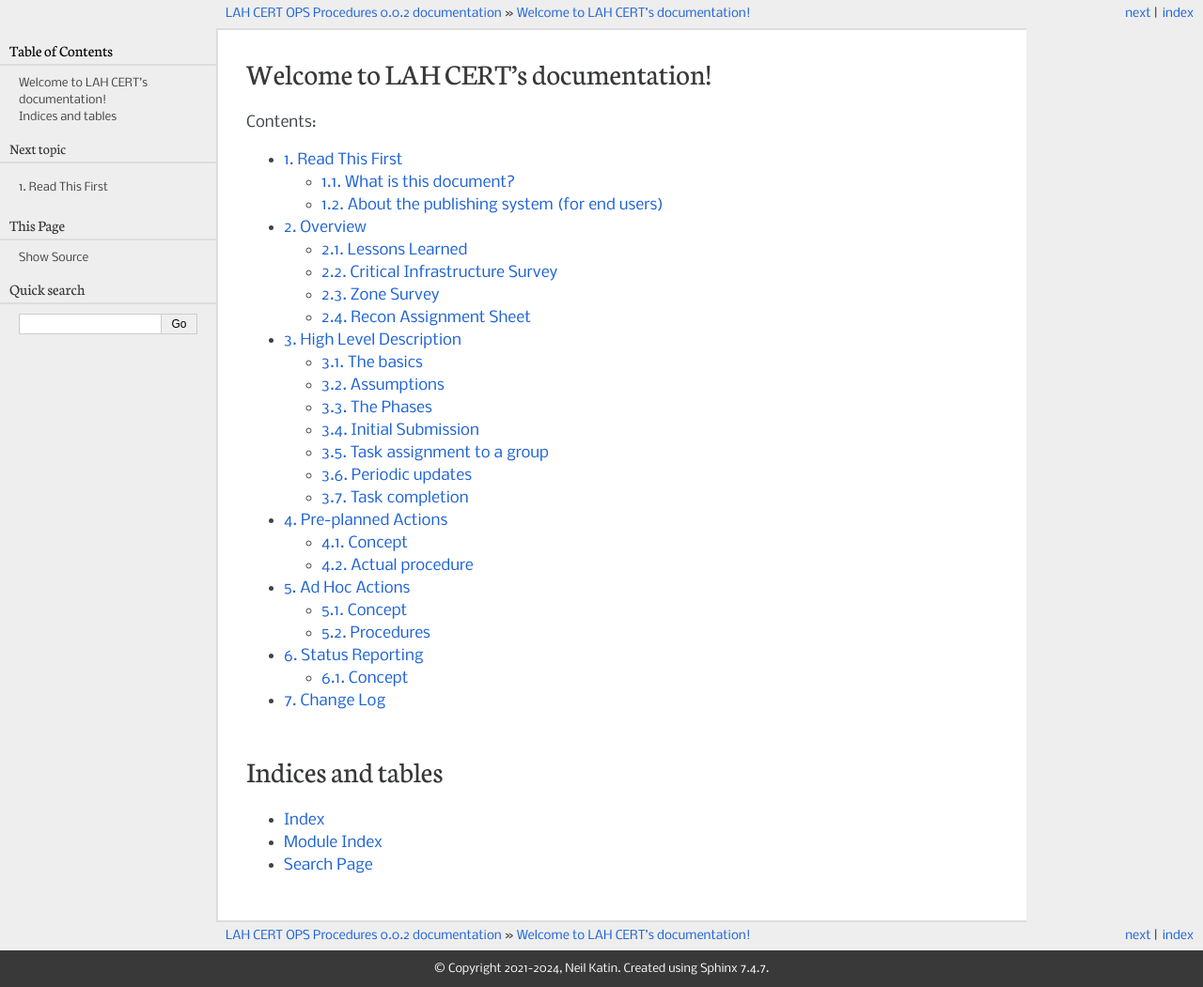
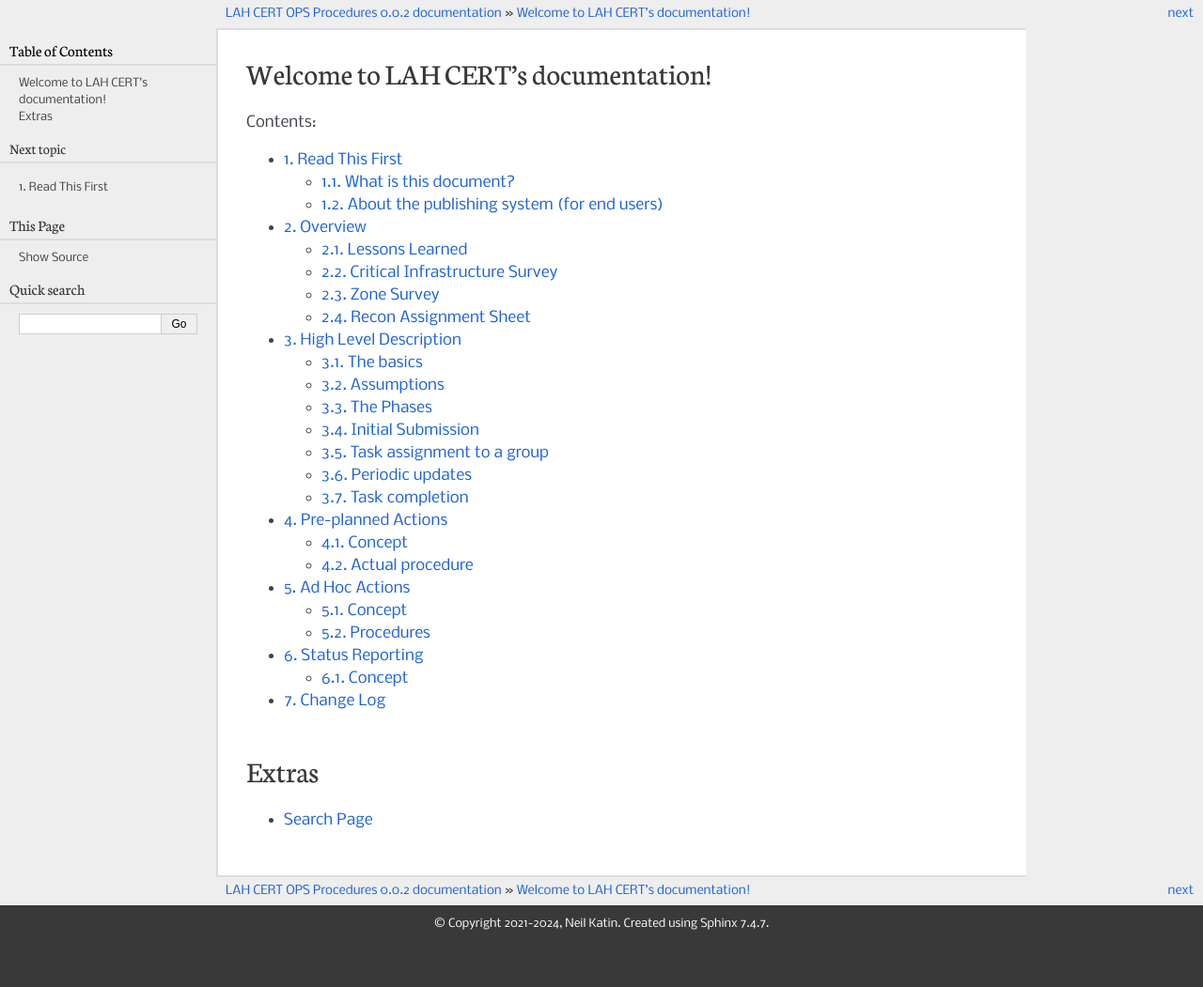
Before and after one commit to neilkatin/lahcert-ops-procedures, a Sphinx documentation site: the page built from source/index.rst, in a window 1280 px wide. Shown: the whole page at 94% size. Built offline with Sphinx 7.4.7, drawn with Linux system fonts in a browser that asks for light colours; after the commit the page ends 1003 px from its top, so only the background shows below that.

Commit message:
tuning of output; remove index link from navigation

```diff
--- a/source/conf.py
+++ b/source/conf.py
@@ -192,3 +192,5 @@
 """
 
 html_css_files = [ 'css/roles.css' ]
+
+html_use_index = False
--- a/source/index.rst
+++ b/source/index.rst
@@ -21,9 +21,7 @@
 
 
 
-Indices and tables
-==================
+Extras
+======
 
-* :ref:`genindex`
-* :ref:`modindex`
 * :ref:`search`
```
